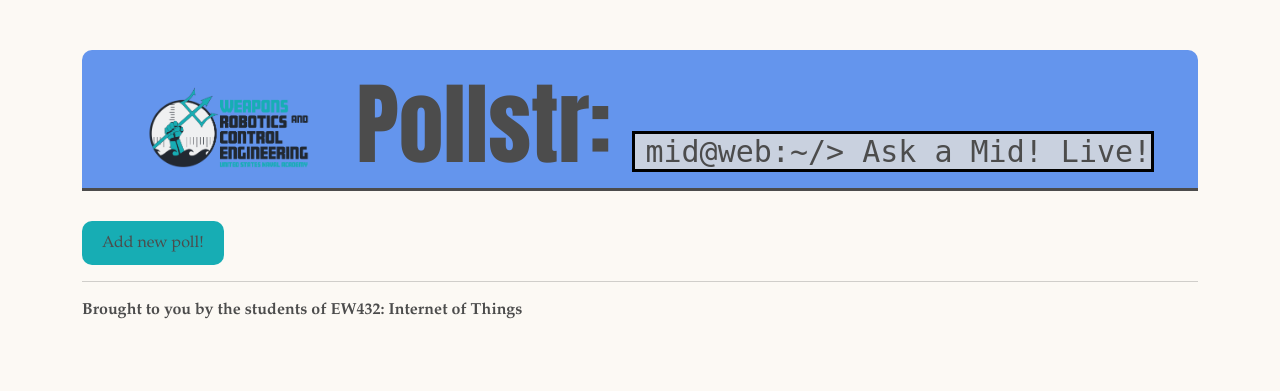
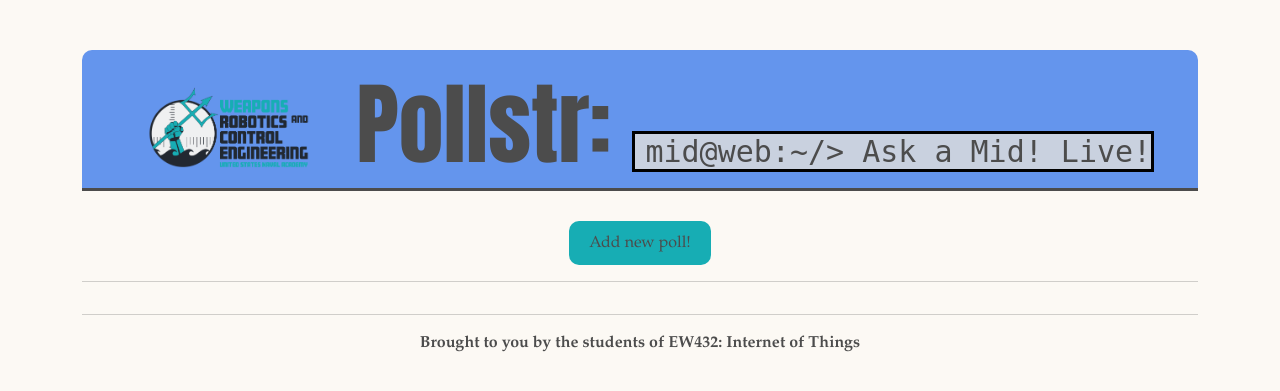
Before and after one commit to ew432usna/pollstr, a Flask app: page / in a window 1280 px wide. Shown: the top 391 px of the page. Run offline with Flask 3, Linux system fonts and the light colour scheme; data that the repository does not hold is empty.

Commit message:
final changes to index.html...

```diff
--- a/templates/index.html
+++ b/templates/index.html
@@ -103,9 +103,13 @@
         <img src="/static/images/wrc_logo.png" alt="WRC Logo" class="wrc-logo">
     Pollstr: <span class="subtitle"><span id="prompt">mid@web:~/></span> Ask a Mid! Live!</span></h1>
 
+    <div class="text-center">
+        <a href="/poll/new" class="btn btn-success">Add new poll!</a>
+    <div>
+
+    <hr>
+
     <div class="row row-cols-1 row-cols-md-2">
-    <div id="polls">
-        <!-- Polls will be inserted here -->
         {% for poll in polls %}
         <div class="col mb-4">
             <div class="card">
@@ -118,8 +122,7 @@
         </div>
         {% endfor %}
     </div>
-    </div>
-    <a href="/poll/new" class="btn btn-success">Add new poll!</a>
+
     <hr>
     <b>Brought to you by the students of <b>EW432: Internet of Things</b>
 </div>
```
